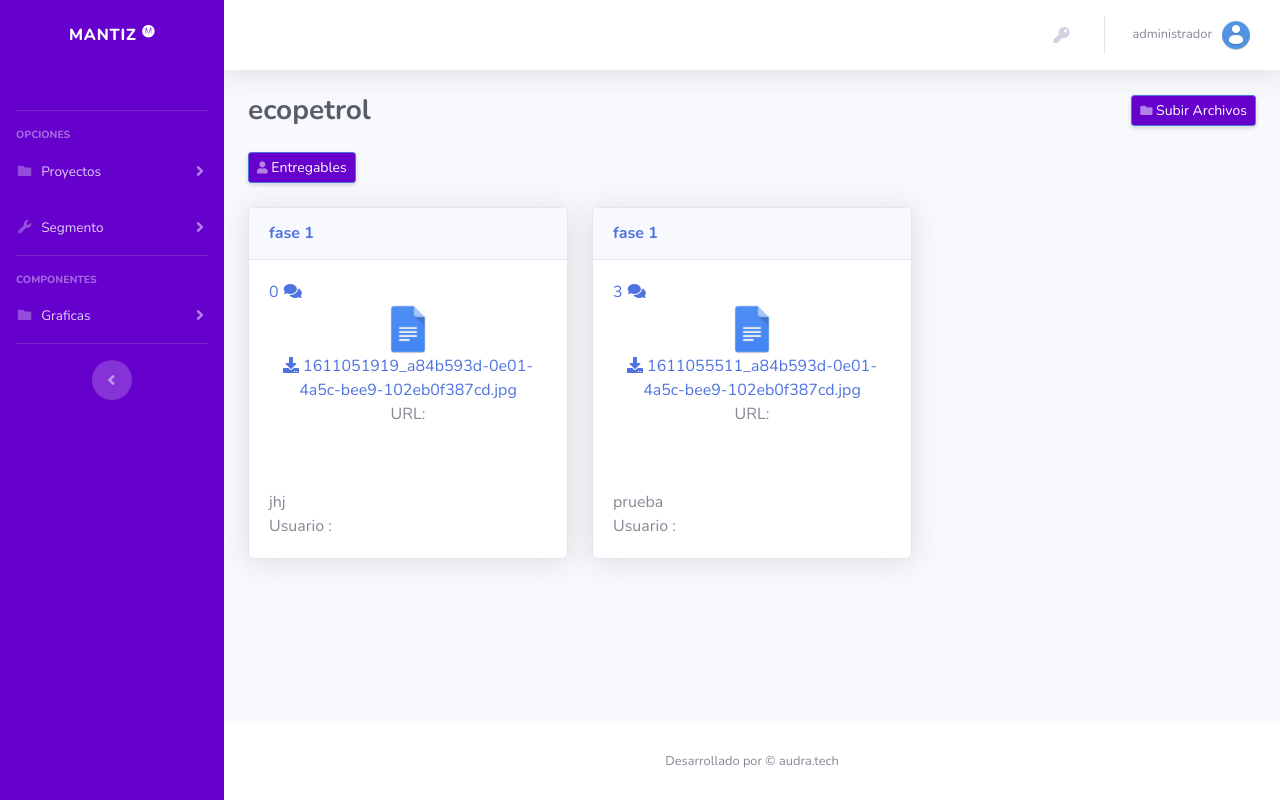
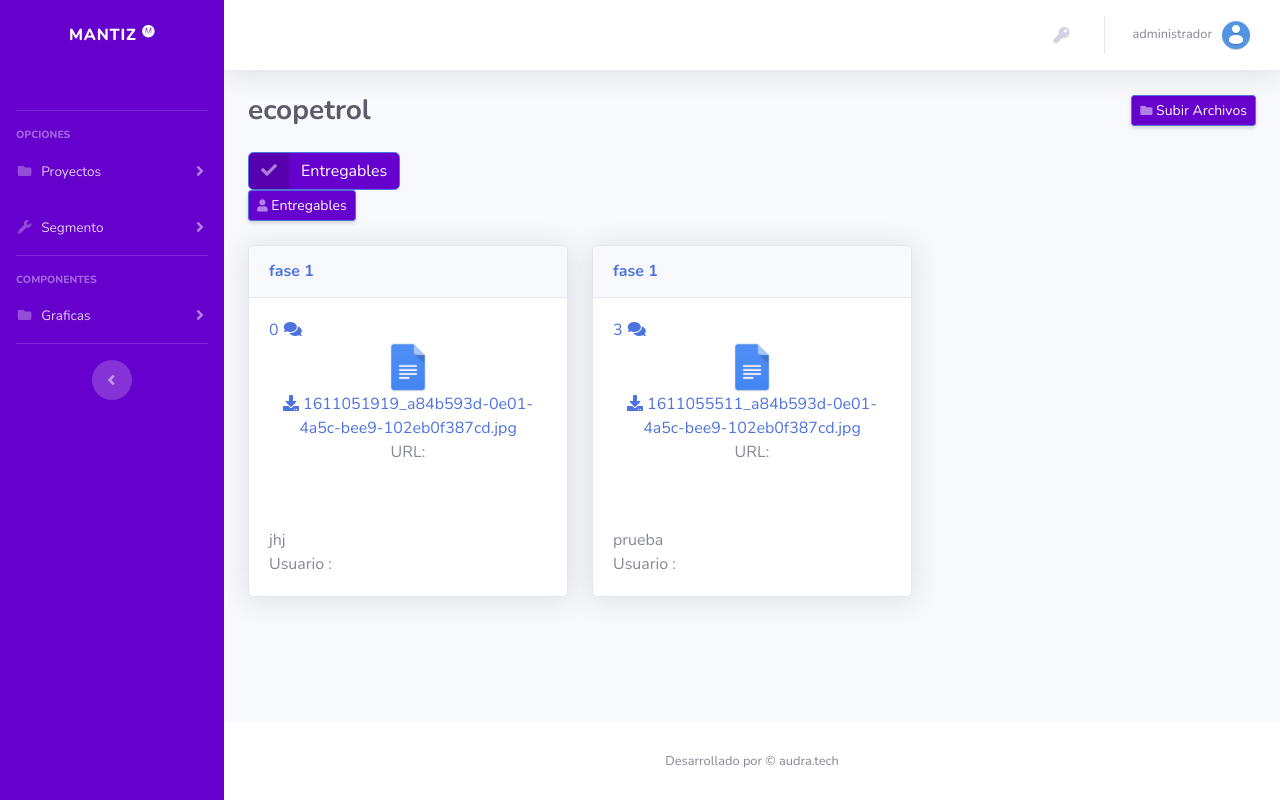
Before and after one commit to augurto/mantizb, a PHP site: page /t_entregables.php?id_p=545 in a window 1280 px wide. Run offline with PHP 8.4, Linux system fonts and the light colour scheme; a user stored in the database is signed in; data comes from the database, SQL or seed files in the repository; data that the repository does not hold is empty.

Commit message:
mejorando el modal

```diff
--- a/t_entregables.php
+++ b/t_entregables.php
@@ -85,6 +85,16 @@
             <a href="#" class="d-sm-inline-block btn btn-sm btn-primary shadow-sm"   data-toggle="modal" data-target="#SubirArchivo"  ><i class="fas fa-folder fa-sm text-white-50"></i> Subir Archivos</a>
 
 
+          </div>
+
+          <div>
+
+          <a href="#" class="btn btn-primary btn-icon-split" title='Entregables' onclick="segg(<?php echo $id_p;?>);" data-toggle="modal" data-target="#SubirArchivo">
+                    <span class="icon text-white-50">
+                      <i class="fas fa-check"></i>
+                    </span>
+                    <span class="text">Entregables</span>
+                  </a>
           </div>
           <div class="d-sm-flex align-items-center justify-content-between mb-4">
           <a href="#" class="d-sm-inline-block btn btn-sm btn-primary shadow-sm"   data-toggle="modal" data-target="#AgregarEntregable"><i class="fas fa-user fa-sm text-white-50"></i> Entregables</a>
```
